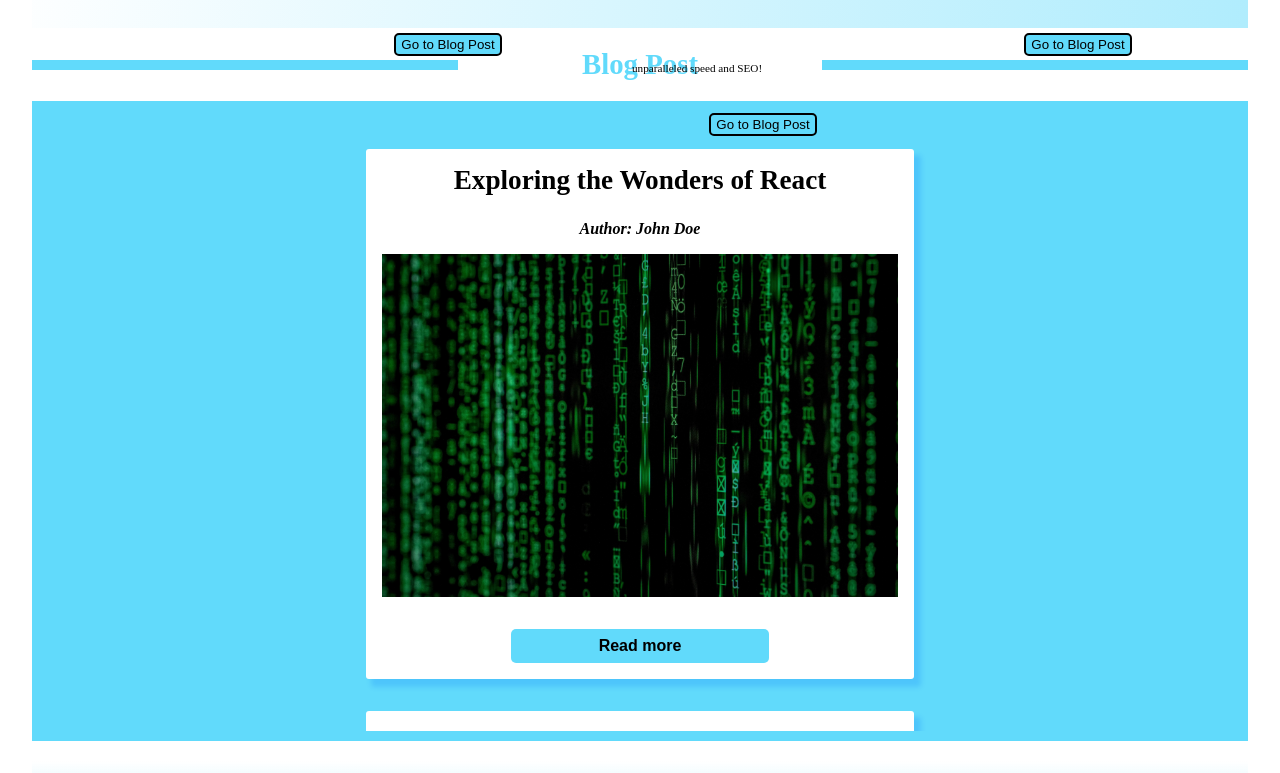
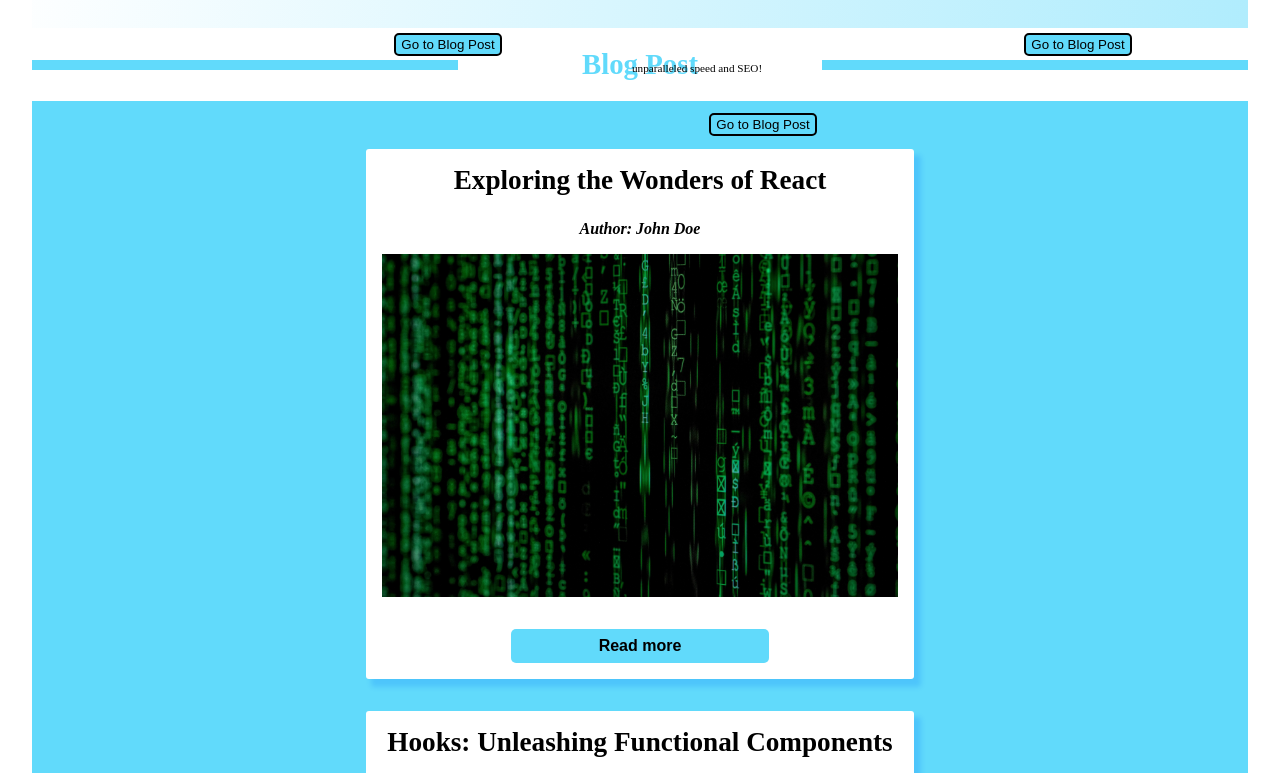
Before and after one commit to marianordqvist/React-blog-project, a React (Vite) app: page / in a window 1280 px wide. Shown: the part 827-1600 px from the top of the page. Built offline with nearby package versions, Linux system fonts and the light colour scheme.

Commit message:
remove scroll

```diff
--- a/src/components/BlogPostList/BlogPostList.css
+++ b/src/components/BlogPostList/BlogPostList.css
@@ -1,7 +1,5 @@
 .post-list-section {
   background-color: #61dafb;
-  height: 40rem;
-  overflow: scroll;
   border-bottom: 10px solid #61dafb;
   margin-bottom: 20px;
 }
@@ -11,7 +9,7 @@
   flex-direction: column;
   align-items: center;
   gap: 2rem;
-  margin-bottom: 5rem;
+  margin-bottom: 1.5rem;
   padding: 3rem 0;
 }
 
```
